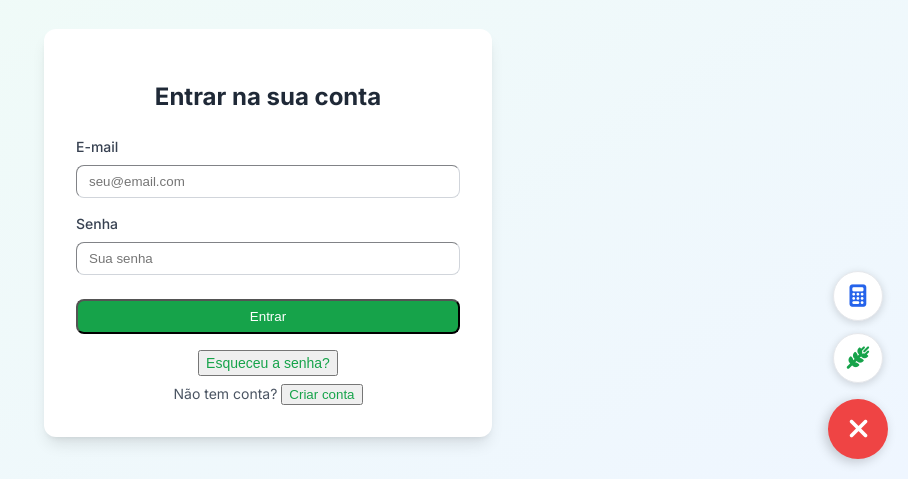
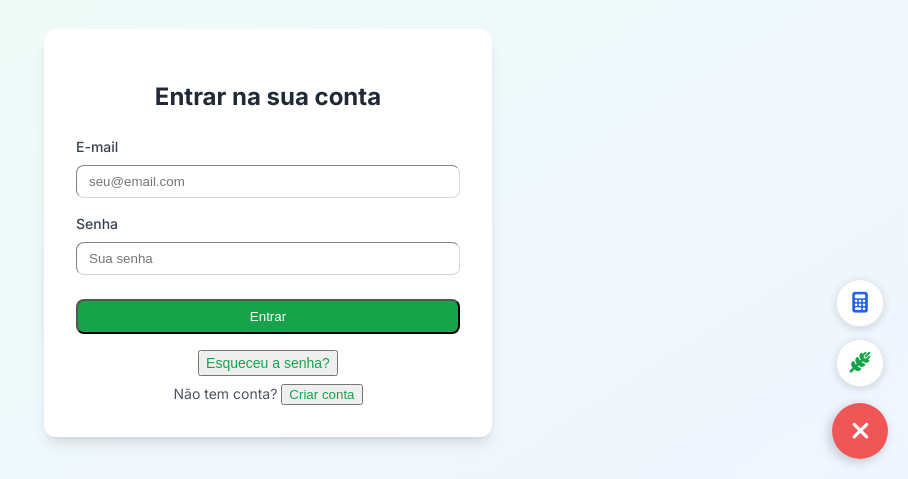
Before and after one commit to Devkardec/GestaoRural, a website with bundled scripts: page index.html in a window 1280 px wide. Both pictures are taken after a click on the button 1230 px from the left and 750 px from the top of the page. Shown: the part 321-800 px from the top of the page, without its empty margins (372-1280 px from the left). Built offline with nearby package versions, Linux system fonts and the light colour scheme; no server answers.

Commit message:
Refatoração: Ajusta a aparência do botão FAB

```diff
--- a/assets/css/index.inline.css
+++ b/assets/css/index.inline.css
@@ -775,9 +775,9 @@
     }
 
     .fab-main {
-        width: 60px;
-        height: 60px;
-        background-color: #16a34a; /* Verde principal */
+        width: 56px; /* Diminuído de 60px */
+        height: 56px; /* Diminuído de 60px */
+        background-color: rgba(22, 163, 74, 0.9); /* Verde principal com 90% de opacidade */
         color: white;
         border: none;
         border-radius: 50%;
@@ -786,18 +786,19 @@
         display: flex;
         align-items: center;
         justify-content: center;
-        transition: transform 0.3s ease, background-color 0.3s ease;
-        font-size: 1.8rem;
+        transition: all 0.3s ease; /* Transição para todas as propriedades */
+        font-size: 1.6rem; /* Diminuído de 1.8rem */
     }
 
     .fab-main:hover {
-        background-color: #15803d; /* Verde mais escuro */
+        background-color: rgba(21, 128, 61, 0.95); /* Verde mais escuro com 95% de opacidade */
         transform: scale(1.05);
+        box-shadow: 0 6px 16px rgba(0, 0, 0, 0.25);
     }
 
     .fab-main.open {
         transform: rotate(45deg);
-        background-color: #ef4444; /* Vermelho para fechar */
+        background-color: rgba(239, 68, 68, 0.9); /* Vermelho para fechar com 90% de opacidade */
     }
 
     .fab-options {
@@ -805,8 +806,8 @@
         flex-direction: column;
         gap: 12px;
         margin-bottom: 16px;
-        transition: all 0.3s ease;
-        transform: scale(0) translateY(50px);
+        transition: all 0.3s cubic-bezier(0.4, 0, 0.2, 1); /* Curva de animação mais suave */
+        transform: scale(0.9) translateY(30px);
         transform-origin: bottom center;
         opacity: 0;
         pointer-events: none;
@@ -819,9 +820,9 @@
     }
 
     .fab-option {
-        width: 50px;
-        height: 50px;
-        background-color: #ffffff;
+        width: 48px; /* Diminuído de 50px */
+        height: 48px; /* Diminuído de 50px */
+        background-color: rgba(255, 255, 255, 0.95); /* Fundo branco com leve transparência */
         color: #4b5563;
         border: 1px solid #e5e7eb;
         border-radius: 50%;
@@ -831,7 +832,7 @@
         align-items: center;
         justify-content: center;
         transition: all 0.3s ease;
-        font-size: 1.4rem;
+        font-size: 1.3rem; /* Diminuído de 1.4rem */
     }
 
     .fab-option:hover {
```
